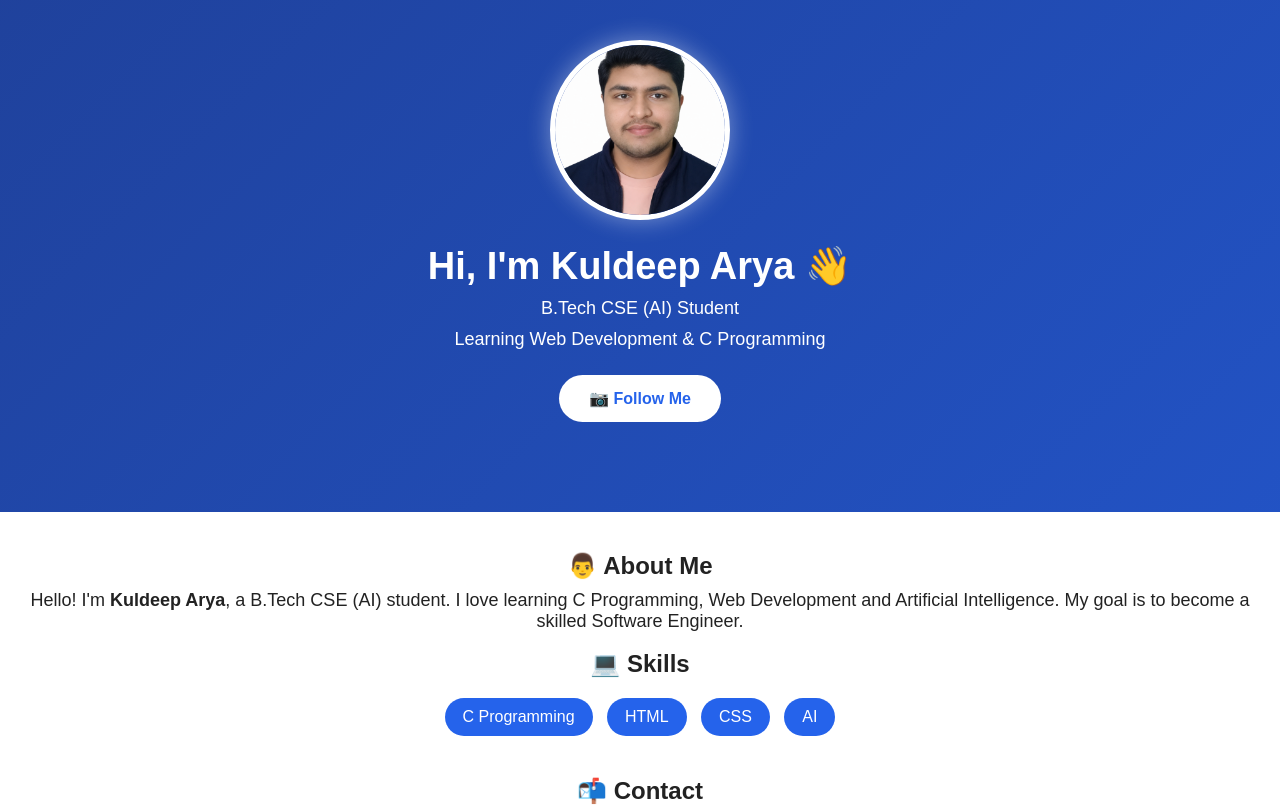
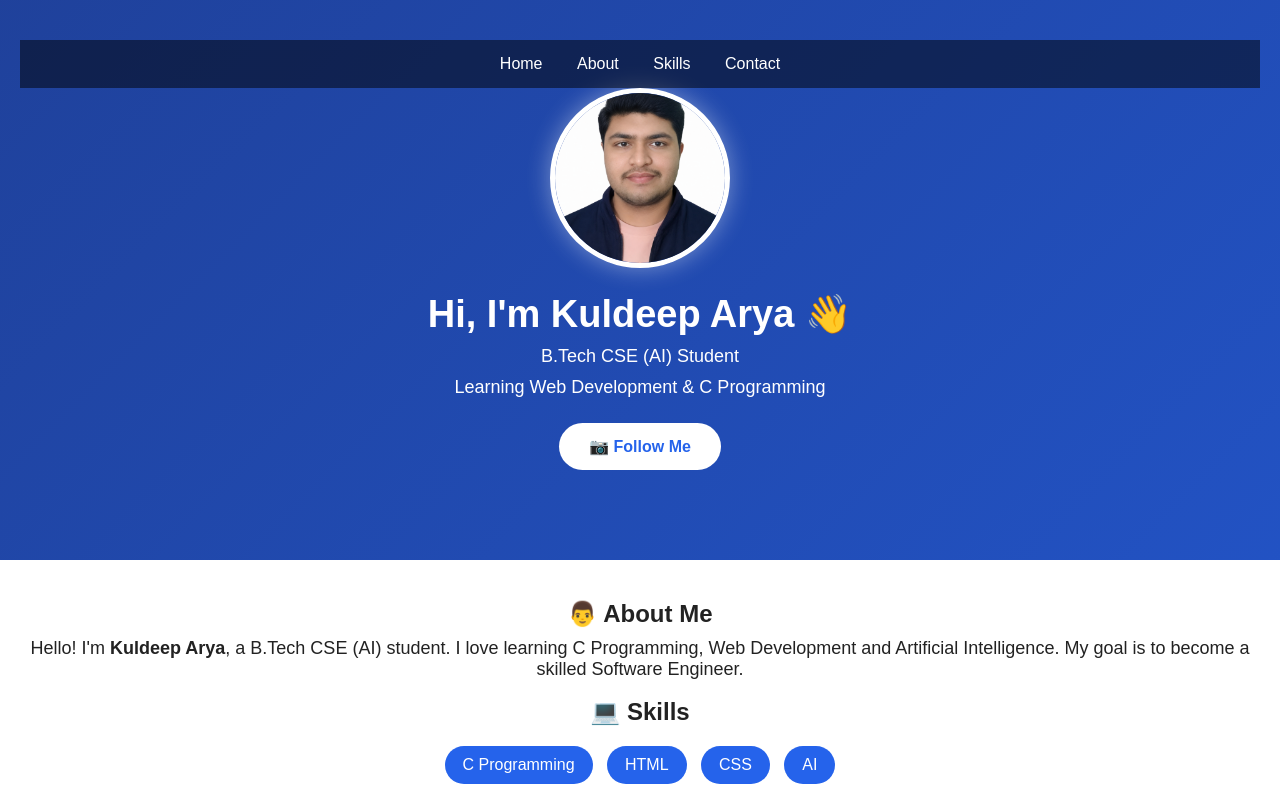
Before and after one commit to kuldeeparya-ai/My-web, a plain HTML site: page index.html in a window 1280 px wide. Shown: the top 808 px of the page. Drawn offline with Linux system fonts and the light colour scheme.

Commit message:
Update index.html

```diff
--- a/index.html
+++ b/index.html
@@ -60,14 +60,33 @@ text-decoration:none;
 border-radius:30px;
 font-weight:bold;
 }
+  .card{
+max-width:700px;
+margin:auto;
+padding:20px;
+background:rgba(255,255,255,0.08);
+border-radius:20px;
+backdrop-filter:blur(10px);
+box-shadow:0 8px 25px rgba(0,0,0,0.3);
+  }
 </style>
 
 </head>
 
 <body>
 
-<div class="container">
+<div class="container" id="home">
+<nav style="position:sticky;top:0;background:rgba(0,0,0,.5);padding:15px;text-align:center;">
 
+<a href="#home" style="color:white;margin:15px;text-decoration:none;">Home</a>
+
+<a href="#about" style="color:white;margin:15px;text-decoration:none;">About</a>
+
+<a href="#skills" style="color:white;margin:15px;text-decoration:none;">Skills</a>
+
+<a href="#contact" style="color:white;margin:15px;text-decoration:none;">Contact</a>
+
+</nav>
 <img src="https://raw.githubusercontent.com/kuldeeparya-ai/My-web/c33c94ae851c21f36cb307f71e0d6a00c3b27c2d/file_0000000002fc7208a4dab5d25a7b9317.png">
 
 <h1>Hi, I'm Kuldeep Arya 👋</h1>
@@ -83,7 +102,7 @@ font-weight:bold;
 </div>
 <section style="padding:40px 20px;background:white;color:#222;margin-top:50px;">
 
-<h2>👨 About Me</h2>
+<h2 id="about">👨 About Me</h2>
 
 <p>
 Hello! I'm <b>Kuldeep Arya</b>, a B.Tech CSE (AI) student.
@@ -93,7 +112,7 @@ My goal is to become a skilled Software Engineer.
 
 <br>
 
-<h2>💻 Skills</h2>
+<h2 id="skills">💻 Skills</h2>
 
 <div style="margin-top:15px;">
 
@@ -109,7 +128,7 @@ My goal is to become a skilled Software Engineer.
 
 <br><br>
 
-<h2>📬 Contact</h2>
+<h2 id="contact">📬 Contact</h2>
 
 <p>📧 singhkuldeep10521@gmail.com</p>
 
```
